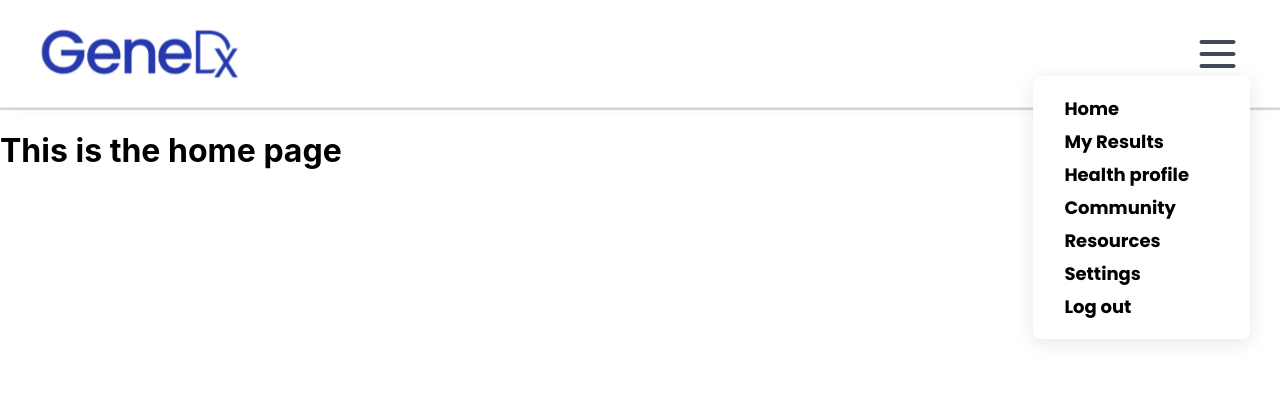
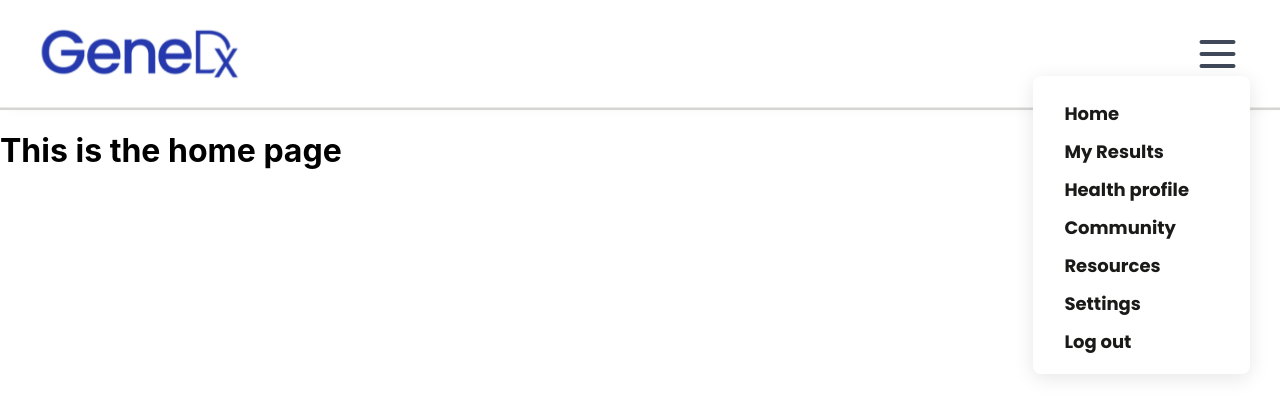
Before and after one commit to nadiacollado/react-project, a React (Create React App) app in the folder react-playground/: page / in a window 1280 px wide. Both pictures are taken after a click on the picture 1217 px from the left and 54 px from the top of the page. Shown: the top 416 px of the page. Built offline with nearby package versions, Linux system fonts and the light colour scheme.

Commit message:
Close dropdown when clicking links inside of it

```diff
--- a/react-playground/src/components/App/App.tsx
+++ b/react-playground/src/components/App/App.tsx
@@ -7,15 +7,11 @@ import { Routes, Route, BrowserRouter } from "react-router-dom";
 const App: FC = () => {
   return (
     <BrowserRouter>
-      <div>
-        <div>
-          <Header />
-        </div>
-        <Routes>
-          <Route path="/" element={<Home />} />
-          <Route path="/results" element={<Results />} />
-        </Routes>
-      </div>
+      <Header />
+      <Routes>
+        <Route path="/" element={<Home />} />
+        <Route path="/results" element={<Results />} />
+      </Routes>
     </BrowserRouter>
   );
 };
--- a/react-playground/src/components/Header/Header.styles.ts
+++ b/react-playground/src/components/Header/Header.styles.ts
@@ -13,7 +13,7 @@ export const HeaderStyled = styled.div`
     inset 0px -2.5px 0px #d5d5d3;
 `;
 
-export const MenuStyled = styled("ul")`
+export const MenuStyled = styled.ul`
   display: flex;
   flex-direction: column;
   padding: 16px;
@@ -26,7 +26,7 @@ export const MenuStyled = styled("ul")`
   border-radius: 8px;
 `;
 
-export const MenuItemStyled = styled(MenuItem)`
+export const MenuItemStyled = styled.li`
   list-style: none;
   color: #1a1a19;
   font-family: "Poppins", sans-serif;
@@ -39,6 +39,6 @@ export const MenuItemStyled = styled(MenuItem)`
   margin: 5px 45px 0px 15px;
 `;
 
-export const MenuIconStyled = styled("div")`
+export const MenuIconStyled = styled.div`
   padding-top: 1em;
 `;
--- a/react-playground/src/components/Header/Header.tsx
+++ b/react-playground/src/components/Header/Header.tsx
@@ -1,4 +1,4 @@
-import { FC, useState, useLayoutEffect, useRef, useCallback } from "react";
+import { FC, useState, useEffect, useRef, useCallback } from "react";
 import { Link } from "react-router-dom";
 import MainLogo from "../../images/main-logo.svg";
 import MenuIcon from "../../images/menu-icon.svg";
@@ -9,25 +9,25 @@ const Header: FC = () => {
   const [isOpen, setIsOpen] = useState(false);
   const toggling = () => setIsOpen(!isOpen);
 
-  const onItemClicked = () => {
+  const closeMenu = () => {
     setIsOpen(false);
   };
 
   const element = useRef<HTMLDivElement>(null);
 
-  const handleClick = useCallback((e: MouseEvent) => {
+  const handleClick = useCallback((e: any) => {
     if (element.current && element.current.contains(e.target as HTMLElement)) {
       return;
     }
     setIsOpen(false);
   }, []);
 
-  useLayoutEffect(() => {
+  useEffect(() => {
     document.addEventListener("click", handleClick);
     return () => {
       document.removeEventListener("click", handleClick);
     };
-  }, [handleClick]);
+  }, []);
 
   return (
     <div className="Header">
@@ -38,7 +38,7 @@ const Header: FC = () => {
         <MenuIconStyled>
           <div className="Menu" ref={element}>
             <img onClick={toggling} src={MenuIcon} alt="Menu Icon" />
-            {isOpen && <Menu onItemClicked={onItemClicked} />}
+            {isOpen && <Menu closeMenu={closeMenu} />}
           </div>
         </MenuIconStyled>
       </HeaderStyled>
--- a/react-playground/src/components/Menu/Menu.tsx
+++ b/react-playground/src/components/Menu/Menu.tsx
@@ -1,6 +1,6 @@
 import { FC } from "react";
-import { MenuStyled, MenuItemStyled } from "../Header/Header.styles";
-import { PropMenuItem } from "../MenuItem/MenuItem";
+import { MenuStyled } from "../Header/Header.styles";
+import { MenuItem } from "../MenuItem";
 
 const menu = [
   { name: "Home", route: "/" },
@@ -13,7 +13,7 @@ const menu = [
 ];
 
 interface MenuProps {
-  onItemClicked: (item: PropMenuItem) => void;
+  closeMenu: () => void;
 }
 
 const Menu: FC<MenuProps> = (props) => {
@@ -22,11 +22,11 @@ const Menu: FC<MenuProps> = (props) => {
       <MenuStyled>
         {menu.map((item, index) => {
           return (
-            <MenuItemStyled
+            <MenuItem
               item={item}
-              onItemClicked={props.onItemClicked}
+              closeMenu={props.closeMenu}
               key={index}
-            ></MenuItemStyled>
+            ></MenuItem>
           );
         })}
       </MenuStyled>
--- a/react-playground/src/components/MenuItem/MenuItem.tsx
+++ b/react-playground/src/components/MenuItem/MenuItem.tsx
@@ -1,27 +1,27 @@
 import { FC } from "react";
 import { Link } from "react-router-dom";
+import { MenuItemStyled } from "../Header/Header.styles";
 
 export type PropMenuItem = {
   name: String;
   route: String;
 };
 interface MenuItemProps {
-  className?: string;
   item: PropMenuItem;
-  onItemClicked: (item: PropMenuItem) => void;
+  closeMenu: () => void;
 }
 
 const MenuItem: FC<MenuItemProps> = (props) => {
   return (
-    <div>
+    <MenuItemStyled>
       <Link
-        className={props.className}
         to={`${props.item.route}`}
         style={{ color: "inherit", textDecoration: "inherit" }}
+        onClick={props.closeMenu}
       >
         {props.item.name}
       </Link>
-    </div>
+    </MenuItemStyled>
   );
 };
 
```
Also changed, not shown: 1 other file (tests, documents, lock files or other folders).
